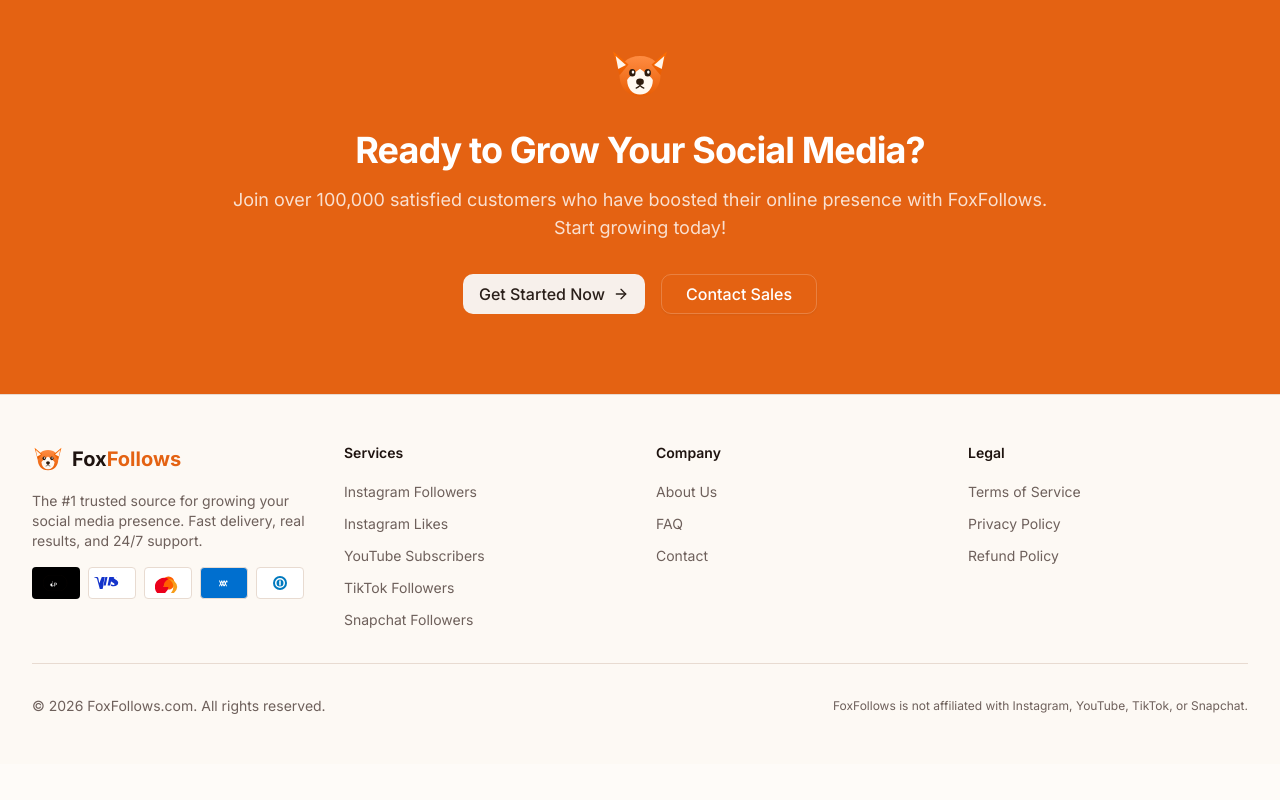
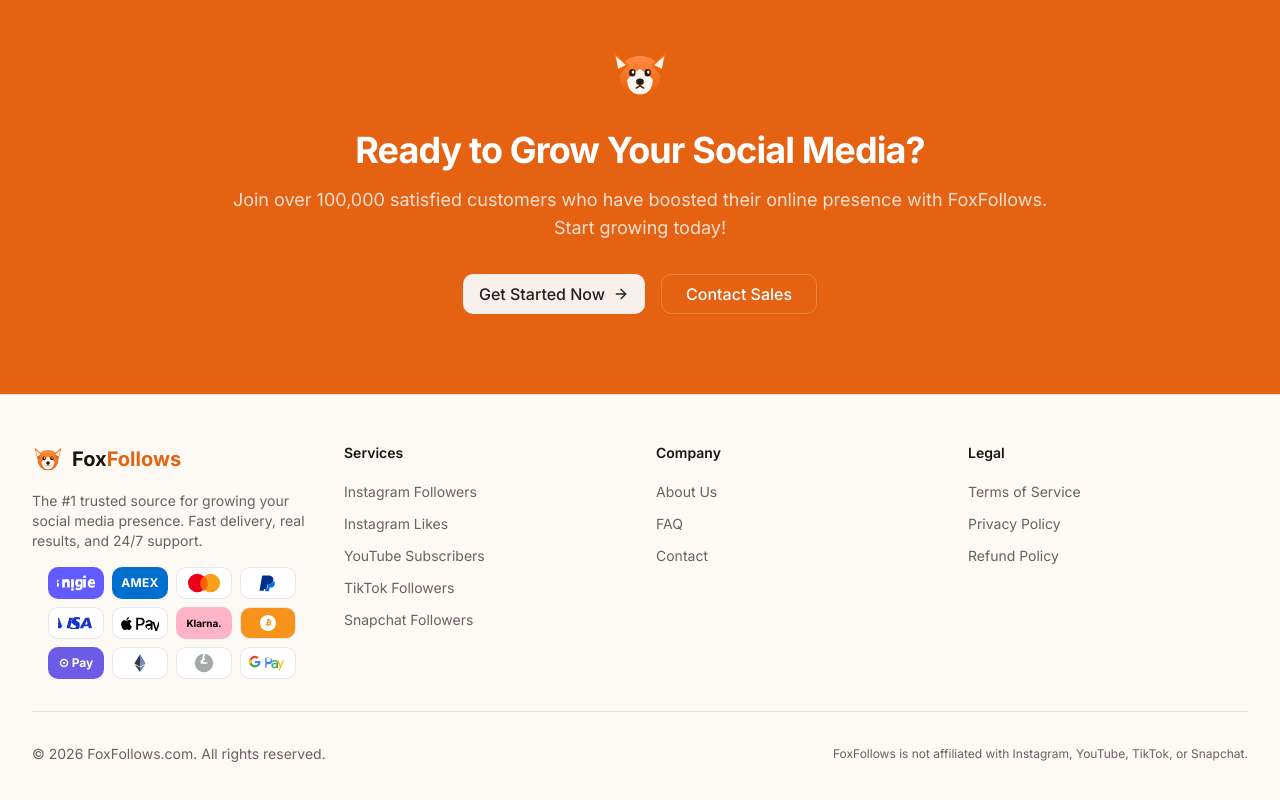
Before and after one commit to MoulayUltimate/FOXFOLLOWS, a Next.js app: page / in a window 1280 px wide. Shown: the part 6882-7682 px from the top of the page. Before the commit the page ends 7646 px from the top, so only its background shows below. Built offline with nearby package versions, Linux system fonts and the light colour scheme.

Commit message:
Update footer payment methods with new icons

```diff
--- a/components/payment-methods.tsx
+++ b/components/payment-methods.tsx
@@ -1,44 +1,97 @@
 export function PaymentMethods({ className = "" }: { className?: string }) {
     return (
-        <div className={`flex items-center gap-2 ${className}`}>
-            {/* Apple Pay */}
-            <div className="flex h-8 w-12 items-center justify-center rounded bg-black">
-                <svg viewBox="0 0 38 24" className="h-4 w-auto fill-white" xmlns="http://www.w3.org/2000/svg" preserveAspectRatio="xMidYMid meet">
-                    <path d="M14.65 11.2c-.3-.02-.67-.2-.88-.46-.19-.22-.36-.58-.32-.92.34-.03.68.17.89.42.2.26.34.6.31.96zm2.2.42v5.49h.85v-1.88h1.18c1.08 0 1.84-.74 1.84-1.81 0-1.07-.74-1.81-1.81-1.81h-2.06zm.85.72h.98c.74 0 1.16.4 1.16 1.09 0 .69-.42 1.09-1.16 1.09h-.98v-2.18zm-3.15.3c-.45-.01-.83.26-1.05.26-.24 0-.59-.27-.98-.26a1.45 1.45 0 0 0-1.23.75c-.53.91-.14 2.26.37 3 .25.37.55.77.94.75.38-.01.52-.24.98-.24.45 0 .58.24.98.24.41-.01.67-.37.91-.73.29-.42.4-.82.41-.84-.01-.01-.79-.31-.8-.1.21-.01-.75.61-1.11.64-1.14-.35-.52-.9-.58-1.09-.59zm8.2.4c-.99 0-1.6.53-1.65 1.26h.78c.07-.36.37-.59.84-.59.5 0 .8.27.8.71v.31l-1.1.06c-.95.05-1.49.48-1.49 1.18 0 .72.55 1.21 1.33 1.21.53 0 1.03-.28 1.26-.73h.02v.66h.79v-2.76c0-.8-.62-1.32-1.59-1.32zm1.94.07l1.45 4.01s-.07.24-.07.25c-.13.41-.33.57-.71.57-.07 0-.21 0-.27-.02v.67c.06.01.27.02.34.02.83 0 1.22-.31 1.56-1.28l1.5-4.21h-.87l-1.01 3.26h-.02l-1.01-3.26h-.89zm-1.17 2.19v.32c0 .52-.45.92-1.02.92-.44 0-.73-.23-.73-.58 0-.34.28-.56.77-.59l.98-.07z" />
-                    <path d="M36 12c0-6.63-5.37-12-12-12H12C5.37 0 0 5.37 0 12s5.37 12 12 12h12c6.63 0 12-5.37 12-12z" fill="none" stroke="currentColor" strokeWidth="1.5" opacity="0.2" />
+        <div className={`flex flex-wrap items-center justify-center gap-2 ${className}`}>
+            {/* Stripe */}
+            <div className="flex h-8 w-14 items-center justify-center rounded-md bg-[#635BFF]">
+                <svg viewBox="0 0 60 25" className="h-4 w-auto fill-white" xmlns="http://www.w3.org/2000/svg">
+                    <path d="M59.64 14.28h-8.06c.19 1.93 1.6 2.55 3.2 2.55 1.64 0 2.96-.27 4.06-.68v2.92c-1.12.47-2.58.79-4.38.79-4 0-6.37-2.35-6.37-6.71 0-3.78 2.14-6.85 5.97-6.85 3.8 0 5.58 3.05 5.58 6.78v1.2zm-4.66-5.32c-1.02 0-1.75.77-1.91 2.18h3.65c-.01-1.18-.52-2.18-1.74-2.18zM40.95 6.5h4.24v12.95h-4.24V6.5zm2.12-1.93c-1.35 0-2.15-.85-2.15-1.93 0-1.1.82-1.93 2.17-1.93 1.35 0 2.14.83 2.14 1.93 0 1.08-.79 1.93-2.16 1.93zm-6.96 1.93v1.14c-.74-.84-1.75-1.34-3.01-1.34-2.71 0-4.87 2.38-4.87 6.23 0 3.86 2.16 6.05 4.87 6.05 1.04 0 2.05-.36 2.96-1.2v.98c0 1.6-.91 2.33-2.49 2.33-1.31 0-2.58-.47-3.59-1.12l-1.25 2.75c1.38.88 3.22 1.38 5.02 1.38 4.08 0 6.36-2.1 6.36-5.85V6.5h-4zm-1.08 8.92c-1.22 0-2.27-.98-2.27-3.02 0-2.05 1.05-3.18 2.27-3.18 1.27 0 2.37 1.08 2.37 3.18 0 2.12-1.1 3.02-2.37 3.02zm-8.71 3.94h-4.24V6.5h4.24v12.95zm-2.12 1.5c1.35 0 2.16.84 2.16 1.93 0 1.1-.81 1.93-2.16 1.93-1.35 0-2.17-.83-2.17-1.93 0-1.09.82-1.93 2.17-1.93zm-8.33-1.5V13.5c0-1.4-.52-2.1-1.67-2.1-.89 0-1.87.7-1.87 2.23v5.82H8.09V6.5h4.03v1.36c.84-1.03 2.16-1.56 3.47-1.56 2.49 0 4.28 1.59 4.28 4.76v8.4h-4.24zm-17.76-.2c-1.31 0-2.4-.36-3.35-.92l.63-2.87c.84.52 2.05.98 3.11.98.81 0 1.24-.27 1.24-.72 0-1.25-5.11-.7-5.11-4.3 0-2.17 1.7-3.84 4.68-3.84 1.22 0 2.37.27 3.24.67l-.63 2.6c-.77-.4-1.64-.67-2.6-.67-.77 0-1.2.27-1.2.67 0 1.1 5.11.58 5.11 4.28 0 2.33-1.93 4.12-5.12 4.12z" />
                 </svg>
             </div>
 
-            {/* Visa */}
-            <div className="flex h-8 w-12 items-center justify-center rounded border bg-white">
-                <svg viewBox="0 0 36 12" className="h-3 w-auto" xmlns="http://www.w3.org/2000/svg">
-                    <path fill="#1434CB" d="M13.5 0L11.7 8.6h-2.7l1.8-8.6h2.7zm4.4 0l-1.7 8.6h-2.6l1.7-8.6h2.6zM7.8 0L5.3 6.3 4.4 1.4C4.3.6 3.6 0 2.8 0H.1v.3c.9.2 1.9.6 2.5 1 .3.2.4.4.5.8l2.7 9.8h2.8L11.3 0H7.8z" />
-                    <path fill="#1434CB" d="M22.5 0h-4.1c-1.3 0-2.3.4-2.3 1.9 0 3.3 4.5 3.5 4.5 5.3 0 .5-.6.7-1.1.7-.8 0-1.5-.2-2.3-.6l-.3 1.4c.8.4 1.8.6 2.7.6 2.8 0 4.6-1.4 4.6-3.6 0-2.9-4.5-3.1-4.5-4.9 0-.4.5-.7 1.5-.7.6 0 1.1.1 1.6.3L22.5 0z" />
+            {/* AMEX */}
+            <div className="flex h-8 w-14 items-center justify-center rounded-md bg-[#006FCF]">
+                <span className="text-xs font-bold text-white tracking-wide">AMEX</span>
+            </div>
+
+            {/* Mastercard */}
+            <div className="flex h-8 w-14 items-center justify-center rounded-md bg-white border border-gray-200">
+                <svg viewBox="0 0 24 15" className="h-5 w-auto" xmlns="http://www.w3.org/2000/svg">
+                    <circle cx="7" cy="7.5" r="7" fill="#EB001B" />
+                    <circle cx="17" cy="7.5" r="7" fill="#F79E1B" />
+                    <path d="M12 2.5c1.7 1.3 2.8 3.3 2.8 5.5s-1.1 4.2-2.8 5.5c-1.7-1.3-2.8-3.3-2.8-5.5s1.1-4.2 2.8-5.5z" fill="#FF5F00" />
                 </svg>
             </div>
 
-            {/* Mastercard */}
-            <div className="flex h-8 w-12 items-center justify-center rounded border bg-white">
-                <svg viewBox="0 0 24 18" className="h-5 w-auto" xmlns="http://www.w3.org/2000/svg">
-                    <path fill="#FF5F00" d="M12.12 14.88c-1.8 0-3.41-.93-4.41-2.35a7.88 7.88 0 0 1 0-7.06c1-1.42 2.61-2.35 4.41-2.35s3.41.93 4.41 2.35a7.88 7.88 0 0 1 0 7.06c-1 1.42-2.61 2.35-4.41 2.35z" />
-                    <path fill="#EB001B" d="M7.71 12.53A7.88 7.88 0 0 1 12.12 5.47 7.9 7.9 0 0 0 4.22 5.47a7.9 7.9 0 0 0 0 14.12 7.9 7.9 0 0 0 7.9-7.06z" />
-                    <path fill="#F79E1B" d="M12.12 19.59a7.9 7.9 0 0 0 7.9-7.06 7.9 7.9 0 0 0-7.9-7.06 7.88 7.88 0 0 1 0 14.12z" />
+            {/* PayPal */}
+            <div className="flex h-8 w-14 items-center justify-center rounded-md bg-white border border-gray-200">
+                <svg viewBox="0 0 24 24" className="h-5 w-auto" xmlns="http://www.w3.org/2000/svg">
+                    <path fill="#003087" d="M7.076 21.337H2.47a.641.641 0 0 1-.633-.74L4.944 3.72a.77.77 0 0 1 .757-.64h6.265c2.078 0 3.753.484 4.913 1.419 1.09.879 1.623 2.157 1.536 3.804-.166 3.144-2.24 5.2-5.41 5.373l-.282.012h-.768a.77.77 0 0 0-.757.64l-.014.082-.702 4.447-.01.054a.64.64 0 0 1-.633.546l-2.763-.12z" />
+                    <path fill="#0070E0" d="M19.085 7.707c-.166 3.144-2.24 5.2-5.41 5.373l-.282.012h-.768a.77.77 0 0 0-.757.64l-.014.082-.702 4.447-.01.054a.64.64 0 0 1-.633.546H8.82l-.01.11-.385 2.44a.533.533 0 0 0 .527.619h3.7a.64.64 0 0 0 .632-.546l.026-.134.503-3.188.032-.176a.64.64 0 0 1 .632-.546h.399c2.58 0 4.6-1.048 5.19-4.08.246-1.27.119-2.33-.533-3.072a2.545 2.545 0 0 0-.728-.581z" />
                 </svg>
             </div>
 
-            {/* Amex */}
-            <div className="flex h-8 w-12 items-center justify-center rounded border bg-[#006FCF]">
-                <svg viewBox="0 0 24 24" className="h-3 w-auto fill-white" xmlns="http://www.w3.org/2000/svg">
-                    <path d="M14.6 10.4l-1.4-3.3h-2.1l-1.4 3.3-1.4-3.3H6.2l2.5 5.7-2.5 5.7h2.1l1.4-3.3 1.4 3.3h2.1l-2.5-5.7 2.5-5.7h-2.1l-1.4 3.3zm-9.3 0L3.9 7.1H1.8l2.5 5.7-2.5 5.7h2.1l1.4-3.3 1.4 3.3h2.1L6.3 12.8 8.8 7.1H6.7L5.3 10.4zm14.3 0l-1.4-3.3h-2.1l-1.4 3.3-1.4-3.3h-2.1l2.5 5.7-2.5 5.7h2.1l1.4-3.3 1.4 3.3h2.1l-2.5-5.7 2.5-5.7h-2.1l-1.4 3.3z" />
+            {/* VISA */}
+            <div className="flex h-8 w-14 items-center justify-center rounded-md bg-white border border-gray-200">
+                <svg viewBox="0 0 48 16" className="h-3 w-auto" xmlns="http://www.w3.org/2000/svg">
+                    <path fill="#1434CB" d="M19.5 1l-3.6 14h-4.5L15 1h4.5zm16.6 9l2.4-6.5.8 6.5h-3.2zm5 5h4.2l-3.7-14h-3.9c-.9 0-1.6.5-2 1.3l-6.9 12.7h4.8l1-2.6h5.9l.6 2.6zM29 9.5c0-3.6-5-3.8-5-5.4 0-.5.5-1 1.5-1.1.5 0 1.9-.1 3.5.7l.6-2.9C28.5.4 27.2 0 25.5 0c-4.5 0-7.7 2.4-7.7 5.8 0 2.5 2.2 3.9 3.9 4.8 1.8.8 2.4 1.4 2.4 2.2 0 1.2-1.4 1.7-2.8 1.7-2.4 0-3.7-.6-4.8-1.1l-.8 3.9c1.1.5 3.1 1 5.2 1 4.8 0 8-2.4 8-6zM11.4 1L4 15h-4L.5 3.6c0-.6-.2-1-.8-1.4C-1 1.6.3 1.3 1.5 1l.3 1.3 3.8 10.2L11.4 1h4.2" />
                 </svg>
             </div>
 
-            {/* Diners Club */}
-            <div className="flex h-8 w-12 items-center justify-center rounded border bg-white">
-                <svg viewBox="0 0 24 16" className="h-4 w-auto" xmlns="http://www.w3.org/2000/svg">
-                    <circle cx="12" cy="8" r="7" fill="#0079BE" />
-                    <path d="M12 3a5 5 0 1 0 0 10 5 5 0 0 0 0-10zm0 8.5a3.5 3.5 0 1 1 0-7 3.5 3.5 0 0 1 0 7z" fill="white" />
-                    <path d="M12 5.5v5" stroke="white" strokeWidth="1.5" />
+            {/* Apple Pay */}
+            <div className="flex h-8 w-14 items-center justify-center rounded-md bg-white border border-gray-200">
+                <svg viewBox="0 0 50 21" className="h-4 w-auto" xmlns="http://www.w3.org/2000/svg">
+                    <path fill="black" d="M9.6 5.4c-.6.7-1.5 1.3-2.5 1.2-.1-1 .4-2 .9-2.7.6-.7 1.6-1.2 2.4-1.3.1 1.1-.3 2.1-.8 2.8zm.8 1.4c-1.4-.1-2.6.8-3.2.8-.7 0-1.7-.7-2.8-.7-1.4 0-2.8.8-3.5 2.1-1.5 2.6-.4 6.5 1.1 8.6.7 1 1.6 2.2 2.8 2.1 1.1 0 1.5-.7 2.8-.7 1.4 0 1.7.7 2.8.7 1.2 0 2-1 2.7-2.1.9-1.2 1.2-2.3 1.2-2.4-.1 0-2.4-.9-2.4-3.6 0-2.3 1.9-3.3 2-3.4-1.1-1.6-2.8-1.8-3.5-1.8v.4zm9.6-3.3v15.7h2.4v-5.4h3.4c3.1 0 5.3-2.1 5.3-5.2s-2.1-5.1-5.2-5.1h-5.9zm2.4 2h2.8c2.1 0 3.3 1.1 3.3 3.1 0 2-1.2 3.1-3.3 3.1h-2.8V5.5zm13.1 14c1.5 0 2.9-.8 3.6-2h.1v1.8h2.2V10.3c0-2.2-1.8-3.7-4.5-3.7-2.5 0-4.4 1.5-4.5 3.5h2.2c.2-1 1.1-1.6 2.2-1.6 1.4 0 2.2.7 2.2 1.9v.8l-2.9.2c-2.7.2-4.2 1.3-4.2 3.2 0 2 1.6 3.3 3.6 3.3zm.6-1.8c-1.2 0-2-.6-2-1.5 0-1 .7-1.5 2.1-1.6l2.6-.2v.9c0 1.4-1.2 2.4-2.7 2.4zm7 6.3c2.3 0 3.4-.9 4.4-3.6l4.2-11.7h-2.5l-2.8 8.9h-.1l-2.8-8.9h-2.5l4 11.3-.2.7c-.4 1.1-1 1.5-2 1.5-.2 0-.5 0-.6-.1v1.8c.2.1.7.1.9.1z" />
+                </svg>
+            </div>
+
+            {/* Klarna */}
+            <div className="flex h-8 w-14 items-center justify-center rounded-md bg-[#FFB3C7]">
+                <span className="text-[10px] font-bold text-black">Klarna.</span>
+            </div>
+
+            {/* Bitcoin */}
+            <div className="flex h-8 w-14 items-center justify-center rounded-md bg-[#F7931A] border border-gray-200">
+                <svg viewBox="0 0 24 24" className="h-4 w-auto fill-white" xmlns="http://www.w3.org/2000/svg">
+                    <path d="M23.638 14.904c-1.602 6.43-8.113 10.34-14.542 8.736C2.67 22.036-1.244 15.525.363 9.105 1.962 2.67 8.475-1.243 14.9.358c6.43 1.605 10.342 8.115 8.738 14.546z" />
+                    <path fill="#F7931A" d="M17.1 10.1c.2-1.3-.8-2-2.2-2.5l.4-1.8-1-.3-.4 1.7c-.3-.1-.5-.1-.8-.2l.4-1.7-1-.3-.4 1.8c-.2-.1-.4-.1-.6-.2l-1.4-.4-.3 1.1s.8.2.7.2c.4.1.5.4.5.6l-.5 2.1v.1l-.7 2.8c-.1.2-.2.4-.6.3 0 0-.7-.2-.7-.2l-.5 1.2 1.3.3.7.2-.5 1.8 1 .3.4-1.8c.3.1.5.1.8.2l-.4 1.8 1 .3.5-1.8c1.7.3 3 .2 3.5-1.3.4-1.2 0-1.9-.9-2.4.6-.1 1.1-.6 1.3-1.4zm-2.3 3.2c-.3 1.2-2.3.6-3 .4l.5-2.2c.7.2 2.8.5 2.5 1.8zm.3-3.2c-.3 1.1-1.9.5-2.5.4l.5-2c.6.1 2.4.4 2 1.6z" />
+                </svg>
+            </div>
+
+            {/* OPay */}
+            <div className="flex h-8 w-14 items-center justify-center rounded-md bg-[#6C5CE7]">
+                <span className="text-xs font-bold text-white">⊙ Pay</span>
+            </div>
+
+            {/* Ethereum */}
+            <div className="flex h-8 w-14 items-center justify-center rounded-md bg-white border border-gray-200">
+                <svg viewBox="0 0 24 24" className="h-5 w-auto" xmlns="http://www.w3.org/2000/svg">
+                    <path fill="#627EEA" d="M12 1.5l-.1.4v14.2l.1.1 6.6-3.9L12 1.5z" />
+                    <path fill="#3C3C3B" d="M12 1.5L5.4 12.3l6.6 3.9V1.5z" />
+                    <path fill="#627EEA" d="M12 17.5l-.1.1v5l.1.3 6.6-9.3-6.6 3.9z" />
+                    <path fill="#3C3C3B" d="M12 22.9v-5.4l-6.6-3.9 6.6 9.3z" />
+                    <path fill="#8C8C8C" d="M12 16.2l6.6-3.9L12 9.1v7.1z" />
+                    <path fill="#393939" d="M5.4 12.3l6.6 3.9V9.1l-6.6 3.2z" />
+                </svg>
+            </div>
+
+            {/* Litecoin */}
+            <div className="flex h-8 w-14 items-center justify-center rounded-md bg-white border border-gray-200">
+                <svg viewBox="0 0 24 24" className="h-5 w-auto" xmlns="http://www.w3.org/2000/svg">
+                    <circle cx="12" cy="12" r="11" fill="#A6A9AA" />
+                    <path fill="white" d="M12 5.5l-1.5 6.5-2 1 .5-2-1.5.5.5-2.5 1.5-.5 2-8.5h2l-1.5 6.5 1.5-.5-.5 2.5-1.5.5-.5 2h5v2H8l.5-2 1.5-.5L12 5.5z" />
+                </svg>
+            </div>
+
+            {/* Google Pay */}
+            <div className="flex h-8 w-14 items-center justify-center rounded-md bg-white border border-gray-200">
+                <svg viewBox="0 0 50 21" className="h-4 w-auto" xmlns="http://www.w3.org/2000/svg">
+                    <path fill="#4285F4" d="M23.2 10.5v6h-1.9V3.6h5c1.2 0 2.3.4 3.1 1.2.9.8 1.4 1.8 1.4 3 0 1.2-.5 2.2-1.4 3-.9.8-2 1.2-3.2 1.2h-3zm0-5.4v3.9h3.1c.7 0 1.3-.2 1.8-.7.5-.5.7-1.1.7-1.8 0-.6-.2-1.2-.7-1.7-.5-.5-1.1-.7-1.8-.7h-3.1z" />
+                    <path fill="#34A853" d="M33.6 6.6c1.4 0 2.5.4 3.3 1.1.8.8 1.2 1.8 1.2 3.1v6.2H36.4v-1.4h-.1c-.8 1.2-1.8 1.7-3.1 1.7-1.1 0-2.1-.3-2.8-1-.7-.7-1.1-1.5-1.1-2.5 0-1.1.4-1.9 1.2-2.5.8-.6 1.9-.9 3.2-.9 1.1 0 2 .2 2.7.6v-.5c0-.6-.3-1.2-.8-1.6-.5-.4-1.1-.7-1.8-.7-.9 0-1.7.4-2.2 1.2l-1.6-1c.8-1.2 2.1-1.8 3.6-1.8zm-2.4 7.5c0 .5.2.9.6 1.2.4.3.9.5 1.4.5.8 0 1.5-.3 2.1-.9.6-.6.9-1.3.9-2-.5-.5-1.3-.7-2.4-.7-.8 0-1.4.2-1.9.5-.5.4-.7.8-.7 1.4z" />
+                    <path fill="#FBBC04" d="M46.2 6.9l-5.9 13.6h-1.9l2.2-4.8-3.9-8.8h2l2.8 6.7h.1l2.7-6.7h1.9z" />
+                    <path fill="#4285F4" d="M15.1 9.2c0-.5 0-.9-.1-1.4H7.7v2.6h4.2c-.2.9-.7 1.7-1.5 2.2v1.9h2.4c1.4-1.3 2.3-3.2 2.3-5.3z" />
+                    <path fill="#34A853" d="M7.7 16.4c2 0 3.7-.7 5-1.8l-2.4-1.9c-.7.5-1.5.7-2.5.7-1.9 0-3.6-1.3-4.2-3.1H.9v1.9c1.3 2.5 3.9 4.2 6.8 4.2z" />
+                    <path fill="#FBBC04" d="M3.5 10.3c-.2-.5-.2-1.1-.2-1.8 0-.6.1-1.2.2-1.8V4.9H.9C.3 6.1 0 7.5 0 8.9c0 1.4.3 2.8.9 4l2.6-2.6z" />
+                    <path fill="#EA4335" d="M7.7 4c1.1 0 2.1.4 2.8 1.1l2.1-2.1C11.4 1.8 9.7 1 7.7 1 4.8 1 2.2 2.7.9 5.2l2.6 2c.6-1.8 2.3-3.2 4.2-3.2z" />
                 </svg>
             </div>
         </div>
```
